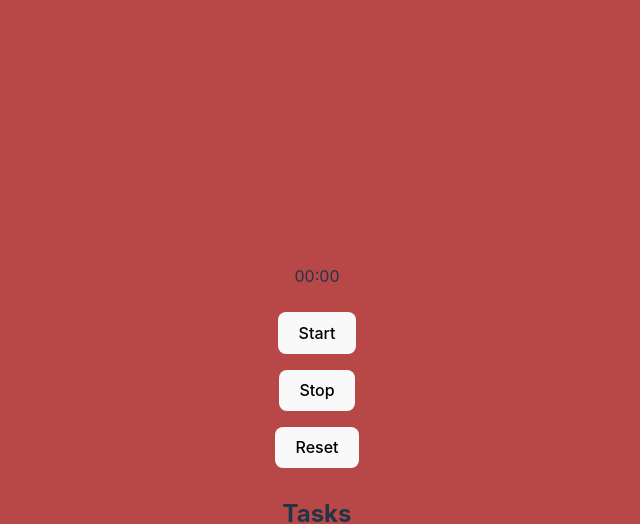
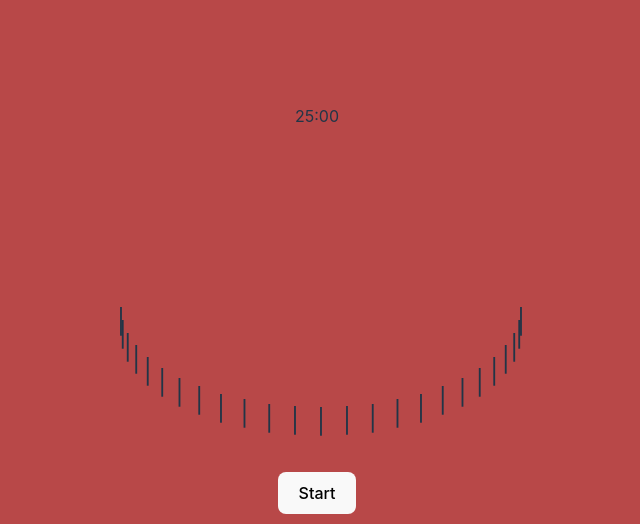
Before and after one commit to abel9851/pomodoro_frontend, a Vue app in the folder pomodoro-app/: page / in a window 1280 px wide. Shown: the top 524 px of the page, without its empty margins (323-963 px from the left). Built offline with nearby package versions, Linux system fonts and the light colour scheme; no server answers.

Commit message:
fix: modify timer shape

```diff
--- a/pomodoro-app/src/components/Timer.vue
+++ b/pomodoro-app/src/components/Timer.vue
@@ -1,19 +1,25 @@
 <script setup>
 import { ref, computed } from 'vue'
-const time = ref(0)
+
+const initialTime = 25 * 60 // 25분을 초로 변환한다.
+const time = ref(initialTime)
 let timer = null
 
 const startTimer = () => {
     if (!timer) {
-        timer = setInterval(() => {
-            time.value++
+        timer = setInterval(() => { // setInterval() 함수는 일정 시간 간격으로 작업을 수행하기 위해 사용한다.
+            if (time.value > 0) {
+                time.value--
+            } else {
+                stopTimer() // 타이머를 중지한다.
+            }
         }, 1000)
     }
 }
 
 const stopTimer = () => {
-    clearInterval(timer)
-    timer = null
+    clearInterval(timer) // clearInterval() 함수는 setInterval() 함수로 설정된 타이머를 제거한다.
+    timer = null // 타이머를 초기화한다. clearInterval()를 했는데 timer가 null이 아니면 startTimer()를 호출할 때 setInterval()이 중복으로 실행되는 문제가 발생할 수 있다.
 }
 
 const resetTimer = () => {
@@ -26,12 +32,34 @@ const formattedTime = computed(() => {
     const seconds = time.value % 60
     return `${String(minutes).padStart(2, '0')}:${String(seconds).padStart(2, '0')}`
 })
+
+const progress = computed( () => {
+    return Math.floor((initialTime - time.value) / (initialTime / 25))
+})
+
+const getEllipsePoint = (angle, a, b) => {
+    const rad = (Math.PI * angle) / 180
+    return {
+        x: a * Math.cos(rad),
+        y: b * Math.sin(rad),
+    }
+}
+
 </script>
 
 
 <template>
     <div class="timer">
         <p>{{ formattedTime }}</p>
+        <div class="ticks-container">
+            <div class="ticks">
+                <span v-for="n in 25" :key="n" class="tick" :style="{ opacity: n <= progress ? 0.2 : 1, transform: `translate(${getEllipsePoint((n - 1) * (180 / 24), 200, 100).x}px, ${getEllipsePoint((n - 1) * (180 / 24), 200, 100).y}px)` }">|</span>
+            </div>
+            <div class="labels">
+                <span>0</span>
+                <span>25</span>
+            </div>
+        </div>
         <button @click="startTimer">Start</button>
         <button @click="stopTimer">Stop</button>
         <button @click="resetTimer">Reset</button>
@@ -44,6 +72,37 @@ const formattedTime = computed(() => {
     flex-direction: column;
     align-items: center;
 }
+.ticks-container {
+    position: relative;
+    width: 40rem;
+    height: 20rem;
+    border-radius: 50% / 100%;
+    /* border: 1rem solid white; */
+    display: flex;
+    justify-content: center;
+    align-items: center;
+    overflow: hidden;
+}
+.ticks {
+    position: relative;
+    width: 100%;
+    height: 100%;
+}
+.tick {
+    position: absolute;
+    top: 50%;
+    left: 50%;
+    transform-origin: center bottom;
+    font-size: 1.5rem;
+    transition: opacity 0.5s;
+}
+.labels {
+    display: flex;
+    justify-content: space-between;
+    width: 100%;
+    position: absolute;
+    top: -0.3rem;
+}
 button {
     margin: 0.5rem;
 }
```
